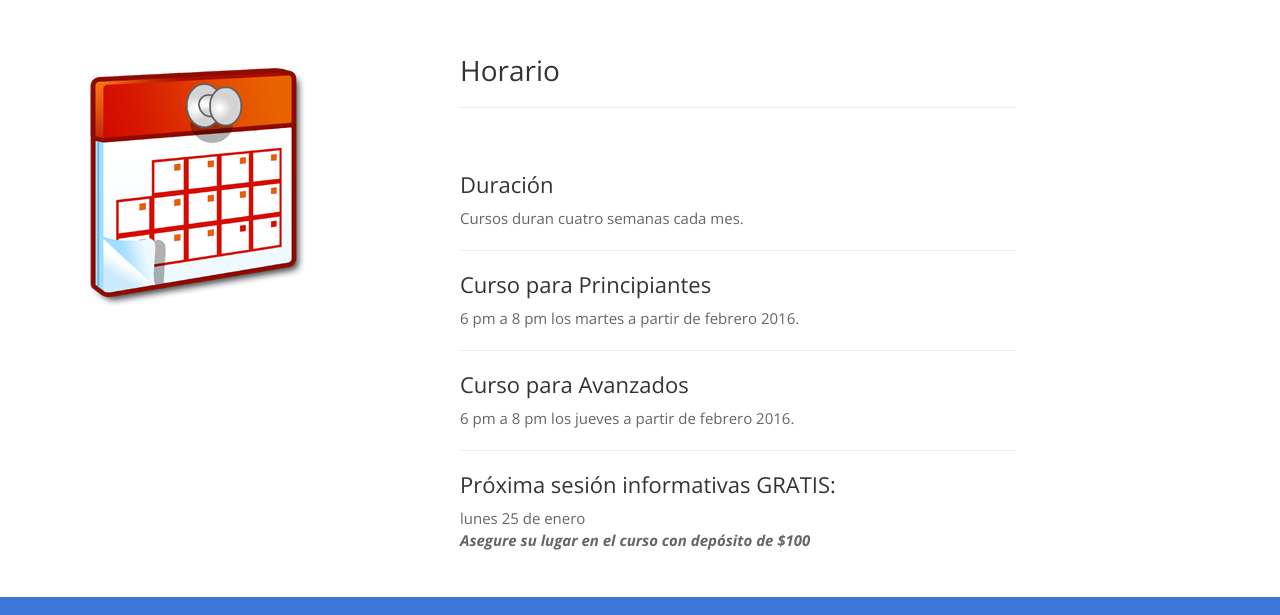
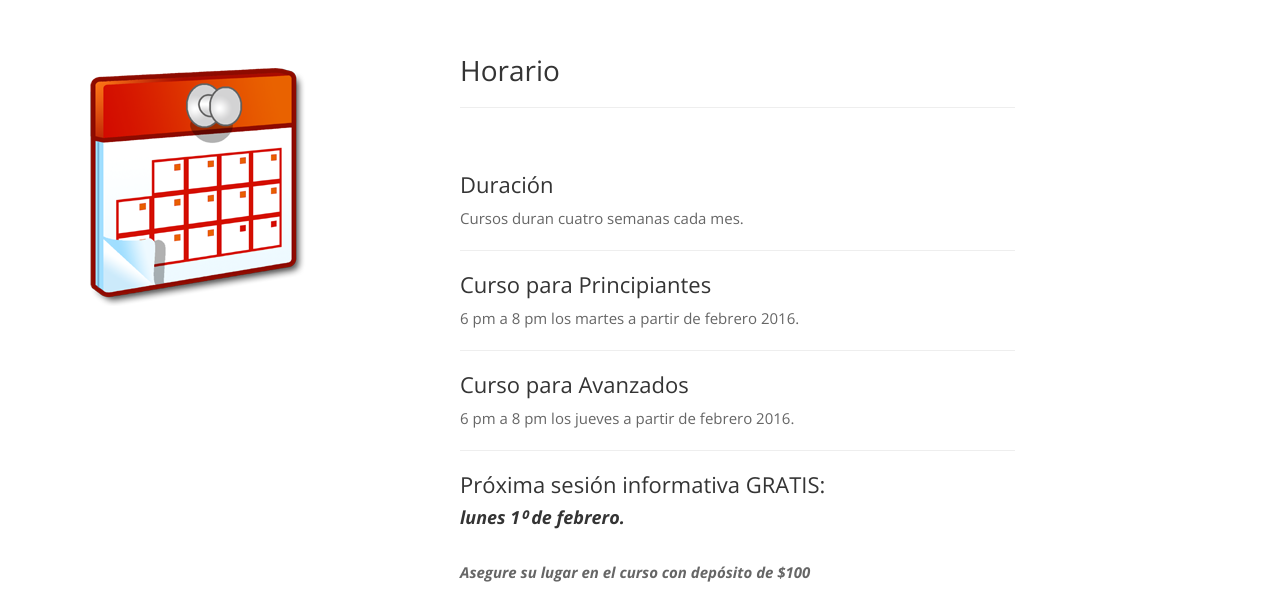
Before and after one commit to bennycardenas/cursos.dev, a plain HTML site: page public/index.html in a window 1280 px wide. Shown: the part 2028-2643 px from the top of the page. Drawn offline with nearby package versions, Linux system fonts and the light colour scheme; some packages are replaced by stand-ins of ours.

Commit message:
superscript

```diff
--- a/public/index.html
+++ b/public/index.html
@@ -390,8 +390,8 @@
                             <h3>Curso para Avanzados</h3>
                             6 pm a 8 pm los jueves a partir de febrero 2016.
                             <hr>
-                            <h3>Próxima sesión informativas GRATIS:</h3>
-                            lunes 25 de enero
+                            <h3>Próxima sesión informativa GRATIS:</h3>
+                            <h4><em>lunes 1&#8304; de febrero.</em></h4>
                             <br>
                             <b><i>Asegure su lugar en el curso con depósito de $100</i></b>
                             </p>
```
